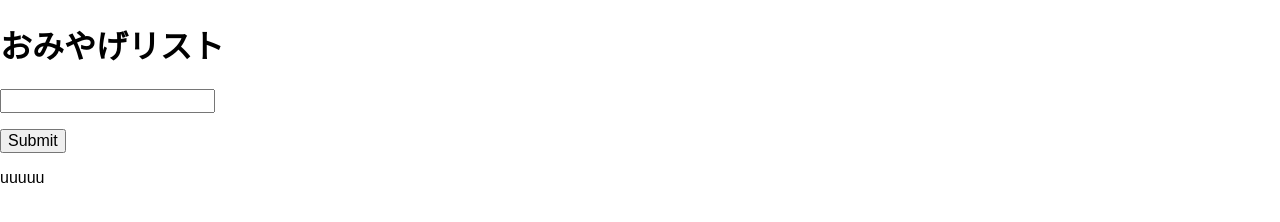
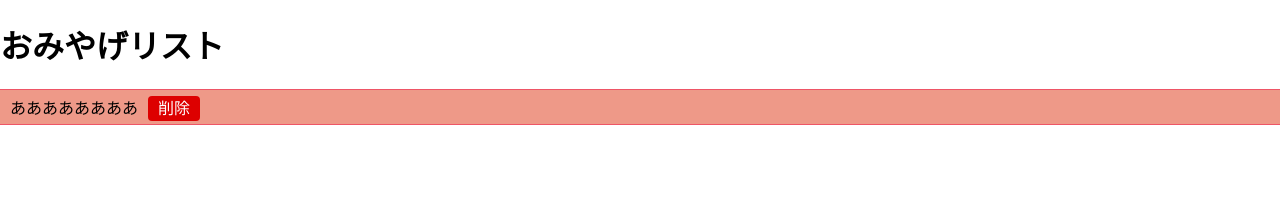
Before and after one commit to tomo-e/backbone-todo-list, a plain HTML site: page index.html in a window 1280 px wide. Drawn offline with Linux system fonts and the light colour scheme.

Commit message:
Add localStrage

```diff
--- a/css/app.css
+++ b/css/app.css
@@ -418,9 +418,21 @@ ul {
  * app **
 ---------------------------------------- */
 
-.list li {
+.todoList li:first-of-type {
+  border-top: 1px solid #e56;
+}
+
+.todoList li {
   padding: 5px 10px;
   background: #e98;
-  border: 1px solid #e56;
-  margin-bottom: 10px;
+  border-bottom: 1px solid #e56;
 }
+
+.remove {
+  cursor: pointer;
+  color: #FFF;
+  background: #D00;
+  padding: 4px 10px;
+  border-radius: 4px;
+  margin-left: 10px;
+}
--- a/index.html
+++ b/index.html
@@ -6,21 +6,23 @@
 <script src="js/lib/jquery-2.0.3.js"></script>
 <script src="js/lib/underscore.js"></script>
 <script src="js/lib/backbone.js"></script>
-<script src="js/lib/moment.js"></script>
 <script src="js/lib/backbone.localStorage.js"></script>
+<script src="js/lib/spreadsheetloader.min.js"></script>
 <script src="js/app.js"></script>
 <script src="js/model.js"></script>
 <script src="js/view.js"></script>
+<script src="js/google_list.js"></script>
 <link rel="stylesheet" href="css/app.css">
 </head>
 <body>
- <form class="kurekureForm">
+  <h1>おみやげリスト</h1>
+<!--  <form class="kurekureForm">
   <h1>おみやげリスト</h1>
   <p><input type="text" name='kurekure' /></p>
   <p><input type="submit"></p>
- </form>
+ </form> -->
  <div class="todoList">
-  <ul></ul>
+  <ul id="result-1"></ul>
  </div>
 </body>
 </html>
--- a/js/app.js
+++ b/js/app.js
@@ -2,6 +2,7 @@ window.App = {};
 
 $(function() {
 	var todos = new App.Todos();
+	todos.fetch();
 
 	var createFormView  = new App.CreateFormView({
 		el: '.kurekureForm',
@@ -13,18 +14,45 @@ $(function() {
 		collection: todos
 	});
 
-
-	// todos.on('add', function(model) {
-	// 	$('.count').html(todos.length + '個欲しいのがあるよ！');
-
-	// 	var $li = $('<li>').html(
-	// 		model.get('kurekure')
-	// 	);
-
-	// 	$('.list').append($li);
-	// });
+	var User = Backbone.Model.extend({
+		defaults: {
+			'name' : '',
+			'age' : 0
+		}
+	});
 
 	todos.on('invalid', function(model, message) {
 		alert(message);
 	});
+
+
+	//ダミーデータ
+	todos.add({
+		kurekure: 'ああああああああ'
+	}, { validate: true })
+
+	//test
+	var Users = Backbone.Collection.extend({
+		model: User,
+		url: 'data.json'
+	});
+
+	var UserView = Backbone.View.extend({
+		el: $('#view'),
+		initialize: function(){
+			this.collection = new Users();
+			this.collection.fetch({
+				error: $.proxy(this.error, this),
+				success: $.proxy(this.render, this)
+			});
+		},
+		render: function(){
+			_(this.collection.models).each(function(item){
+
+			}, this);
+		}
+	});
+
+
+
 });
--- a/js/model.js
+++ b/js/model.js
@@ -10,5 +10,6 @@ App.Todo = Backbone.Model.extend({
 });
 
 App.Todos = Backbone.Collection.extend({
-	model: App.Todo
+	model: App.Todo,
+	localStorage: new Backbone.LocalStorage('todoList')
 });
--- a/js/view.js
+++ b/js/view.js
@@ -1,3 +1,6 @@
+
+
+
 App.CreateFormView = Backbone.View.extend({
   events: {
     'submit': 'onSubmit'
@@ -7,7 +10,7 @@ App.CreateFormView = Backbone.View.extend({
 
     var kurekure = this.$('input[name="kurekure"]').val();
 
-    this.collection.add({
+    this.collection.create({
       kurekure: kurekure
     }, { validate: true });
   }
@@ -16,18 +19,44 @@ App.CreateFormView = Backbone.View.extend({
 App.ListView = Backbone.View.extend({
 	initialize: function() {
 		this.render();
+		this.listenTo(this.collection, 'add remove', this.render);
 	},
 	render: function(){
-		var $ul = this.$('ul');
+		// var $ul = this.$('ul');
+		// $ul.empty();
 
-		$ul.empty();
+		var $list = this.$('ul').empty();
 
-		var $li = $('<li>').appendTo($ul);
-		$li.append('uuuuu');
-
-
-		// 	var text = model.get('kurekure');
-		// 	alert(text);
-
+		this.collection.each(function(model) {
+			var item = new App.ListTodoView ({ model: model });
+			$list.append(item.el);
+			// var text = model.get('kurekure');
+			// $ul.append('<li>' + text);
+		}, this);
 	}
 });
+
+App.ListTodoView = Backbone.View.extend({
+	tagName: 'li',
+
+	template: '<%= kurekure %>' + '<span class="remove">削除</span>',
+
+	events: {
+		'click .remove': 'onRemove'
+	},
+
+	initialize: function() {
+		this.render();
+	},
+	render: function() {
+		var html = _.template(this.template, {
+			kurekure: this.model.get('kurekure')
+		});
+
+		this.$el.html(html);
+	},
+
+	onRemove: function() {
+		this.model.destroy();
+	}
+});
```
